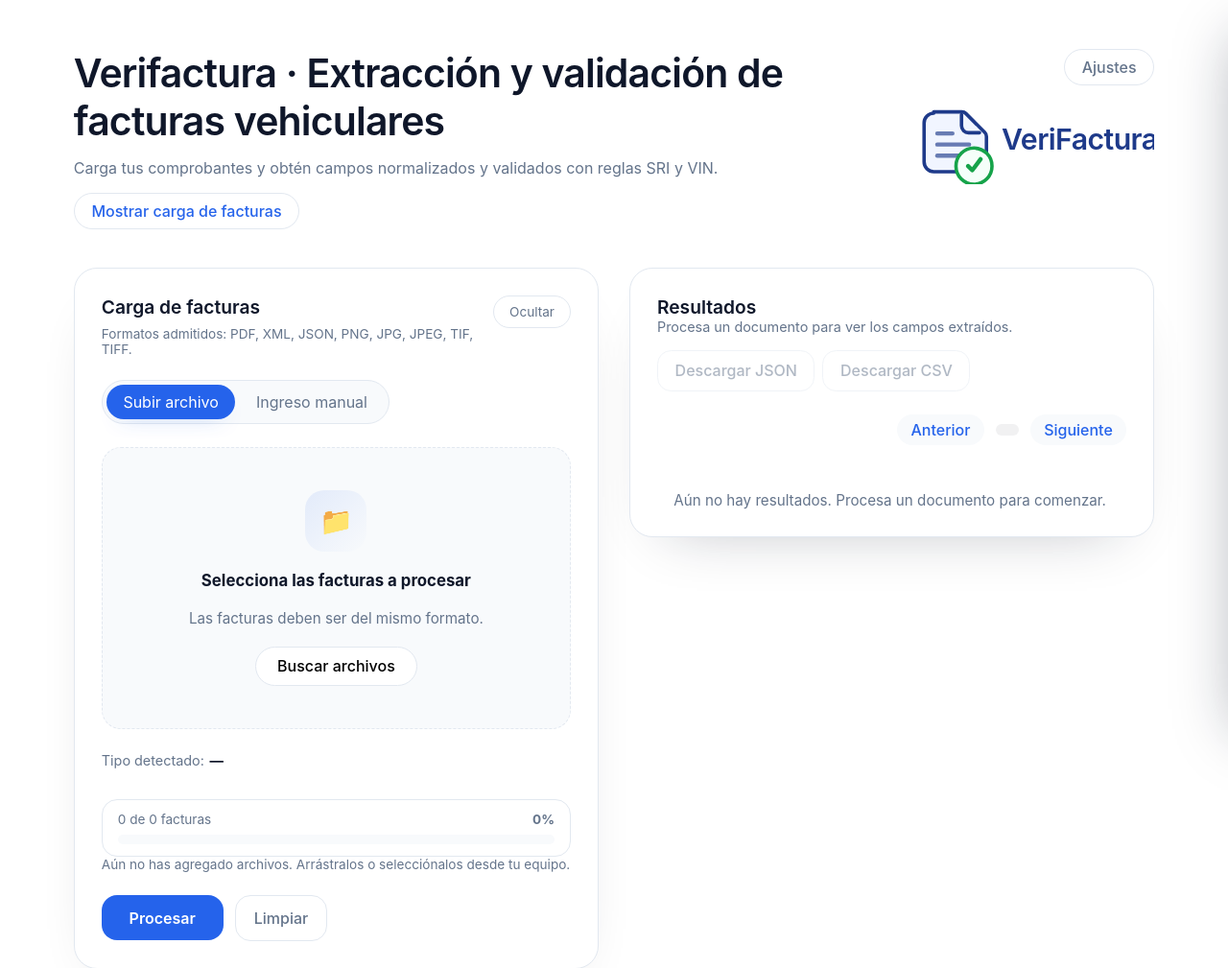
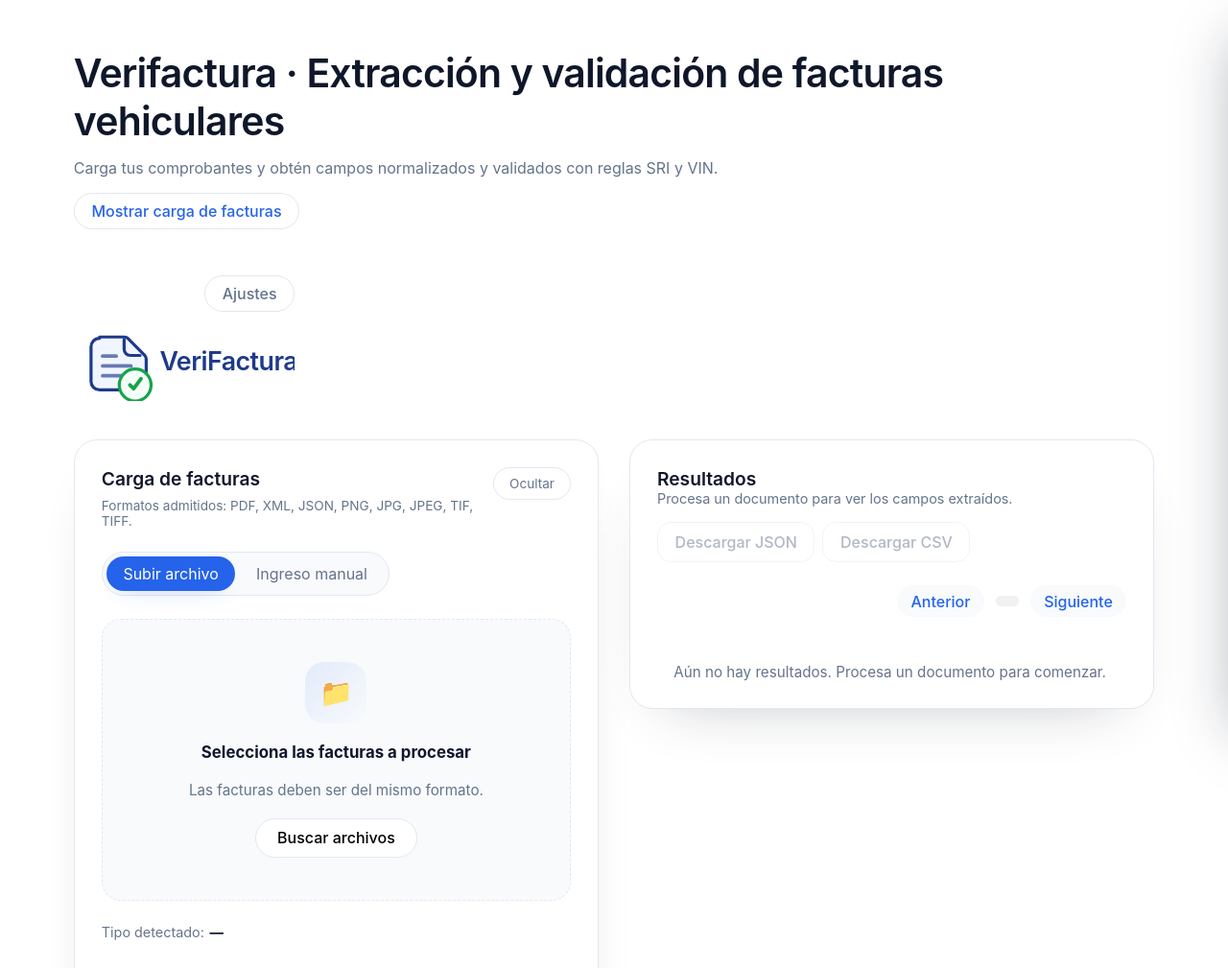
Before and after one commit to Pvidal4/Verifactura, a FastAPI app: page / in a window 1280 px wide. Shown: the top 1009 px of the page at 96% size. Run offline with FastAPI, Linux system fonts and the light colour scheme.

Commit message:
Refine hero layout and developer mode badge

```diff
--- a/app/templates/index.html
+++ b/app/templates/index.html
@@ -65,15 +65,15 @@
         align-items: flex-start;
         justify-content: space-between;
         gap: clamp(1.5rem, 4vw, 3rem);
-        flex-wrap: nowrap;
+        flex-wrap: wrap;
       }
 
       .header-text {
         display: flex;
         flex-direction: column;
         gap: 0.75rem;
-        flex: 1 1 70%;
-        min-width: min(720px, 100%);
+        flex: 1 1 64rem;
+        min-width: 0;
         max-width: 100%;
       }
 
@@ -91,22 +91,31 @@
         gap: 0.75rem;
       }
 
-      header h1 {
+      .hero-title {
+        display: flex;
+        flex-wrap: wrap;
+        align-items: center;
+        gap: 0.75rem;
         font-size: clamp(1.85rem, 3.2vw, 3rem);
         font-weight: 600;
         letter-spacing: -0.02em;
         color: var(--text);
       }
 
-      header p {
+      .hero-title__text {
+        flex: 1 1 auto;
+        min-width: 0;
+      }
+
+      .hero-subtitle {
         color: var(--muted);
         font-size: 1rem;
         line-height: 1.6;
-        max-width: 72ch;
+        max-width: 100%;
       }
 
       .hero-logo {
-        width: clamp(180px, 22vw, 260px);
+        width: clamp(180px, 18vw, 240px);
         height: auto;
         display: block;
       }
@@ -121,6 +130,7 @@
         color: var(--accent);
         font-size: 0.85rem;
         font-weight: 500;
+        flex-shrink: 0;
       }
 
       .developer-badge[hidden] {
@@ -997,6 +1007,12 @@
         padding: 0.35rem 0.75rem;
       }
 
+      @media (min-width: 1400px) {
+        .hero-title__text {
+          white-space: nowrap;
+        }
+      }
+
       @media (max-width: 1024px) {
         .header-bar {
           flex-wrap: wrap;
@@ -1038,12 +1054,18 @@
       <header>
         <div class="header-bar">
           <div class="header-text">
-            <h1>Verifactura · Extracción y validación de facturas vehiculares</h1>
-            <p>
+            <h1 class="hero-title">
+              <span class="hero-title__text"
+                >Verifactura · Extracción y validación de facturas vehiculares</span
+              >
+              <span class="developer-badge" id="developerBadge" hidden
+                >Modo desarrollador</span
+              >
+            </h1>
+            <p class="hero-subtitle">
               Carga tus comprobantes y obtén campos normalizados y validados con reglas
               SRI y VIN.
             </p>
-            <span class="developer-badge" id="developerBadge" hidden>Modo desarrollador</span>
             <button
               type="button"
               id="showInputPanelButton"
```
